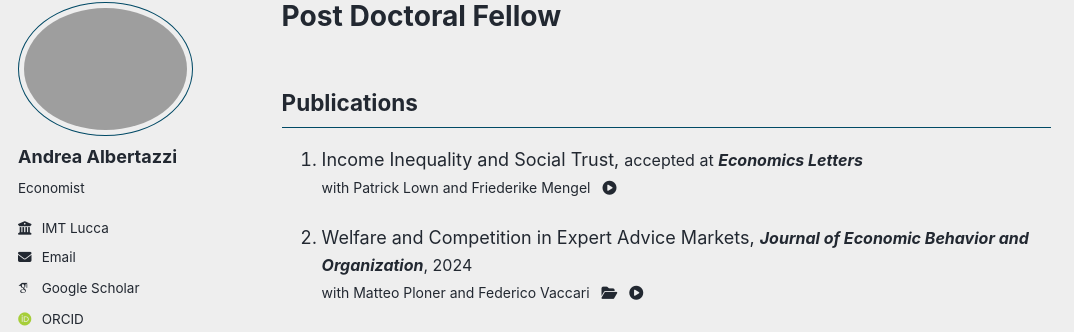
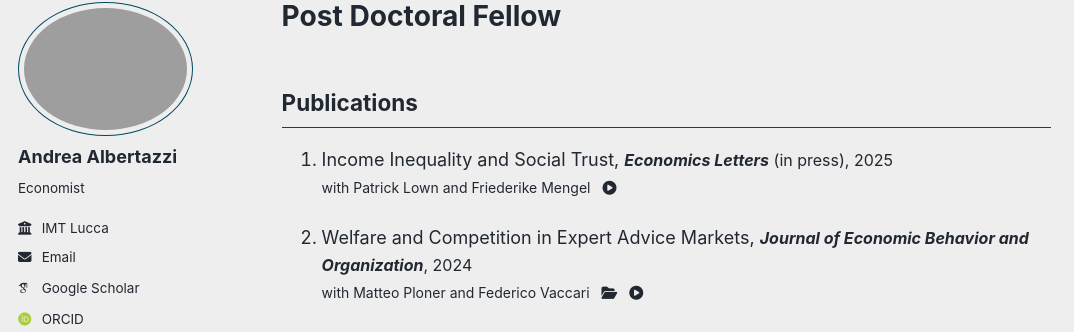
Before and after one commit to tazze87/tazze87.github.io, a Jekyll site: the page built from _pages/about.md, in a window 1280 px wide and 1158 px high. Shown: the part 97-429 px from the top of the window, without its empty margins (0-1074 px from the left). Built offline with Jekyll 4.4.1, drawn with Linux system fonts in a browser that asks for light colours; some web fonts are replaced; a script that is not in the unit is left out.

Commit message:
Update about.md

```diff
--- a/_pages/about.md
+++ b/_pages/about.md
@@ -8,7 +8,7 @@ author_profile: true
 ## Publications
 
 1. [Income Inequality and Social Trust](/files/ALM_Inequality_Trust.pdf){:target="_blank" rel="noopener noreferrer"},
-    <span style="font-size:16px;">accepted at ***Economics Letters***</span><br>
+    <span style="font-size:16px;">***Economics Letters*** (in press), 2025</span><br>
     <span style="font-size:14px;">
     with <a href="http://www.patricklown.com" target="_blank" rel="noopener noreferrer">Patrick Lown</a>
    and <a href="https://sites.google.com/site/friederikemengel/home?authuser=0" target="_blank" rel="noopener noreferrer">Friederike Mengel</a>
```
